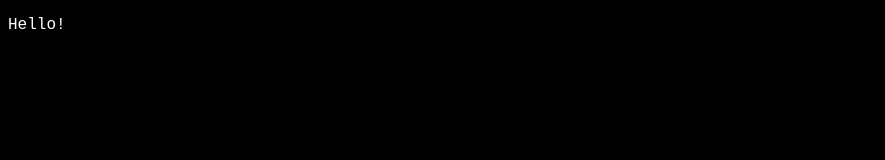
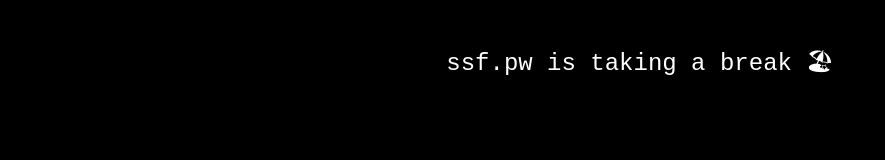
Before and after one commit to Spark-Software-Foundation/www, a plain HTML site: page index.html in a window 1280 px wide. Shown: the whole page, without its empty margins (0-885 px from the left). Drawn offline with Linux system fonts and the light colour scheme.

Commit message:
taking a break label

```diff
--- a/css/main.css
+++ b/css/main.css
@@ -1,5 +1,14 @@
 body {
+    margin: auto;
     background-color: black;
     color: white;
     font-family: 'Courier New', Courier, monospace;
 }
+.text-wrapper {
+    margin: auto;
+    padding: 20px;
+}
+p {
+    text-align: center;
+    font-size: 150%;
+}
--- a/index.html
+++ b/index.html
@@ -6,5 +6,7 @@
   <!--LINKS-->
   <link rel="stylesheet" href="css/main.css">
 </head><body>
-  <p>Hello!</p>
+  <div class="text-wrapper">
+    <p>ssf.pw is taking a break &#127958;</p>
+  </div>
 </body></html>
```
